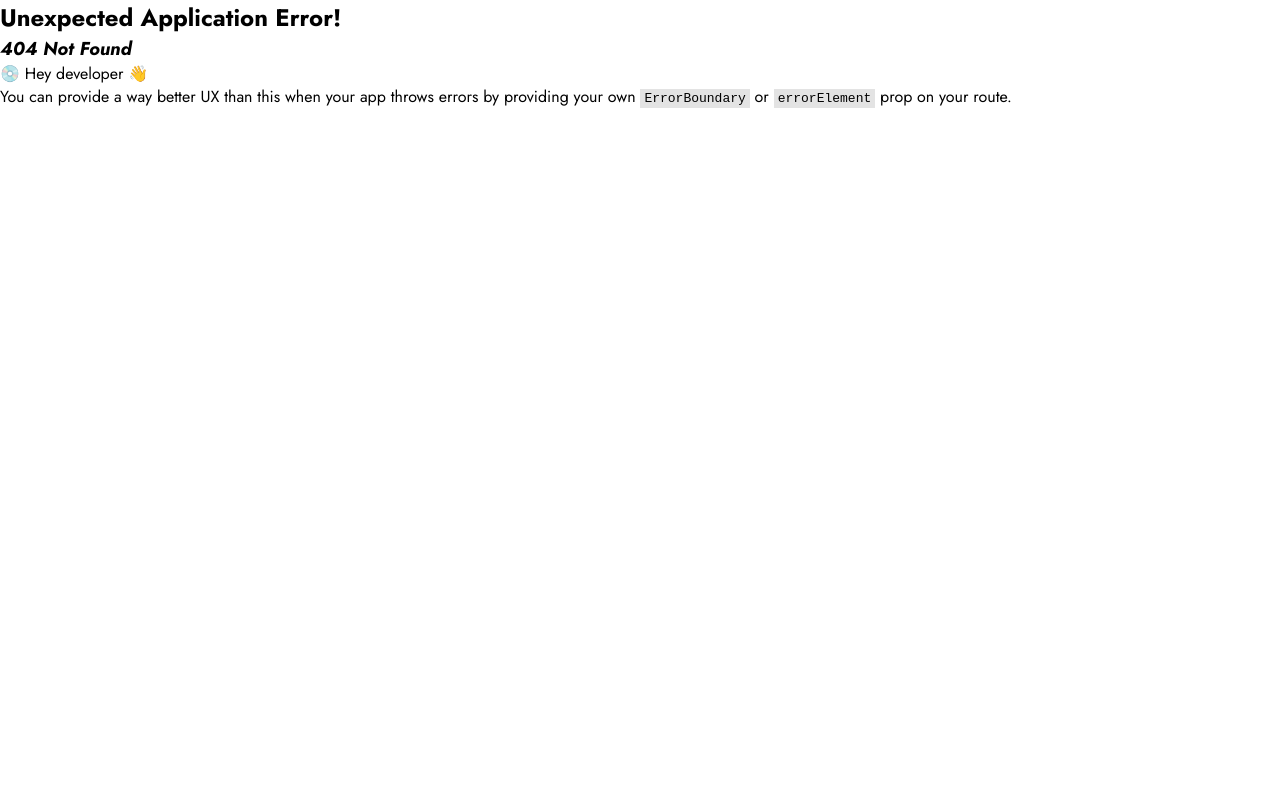
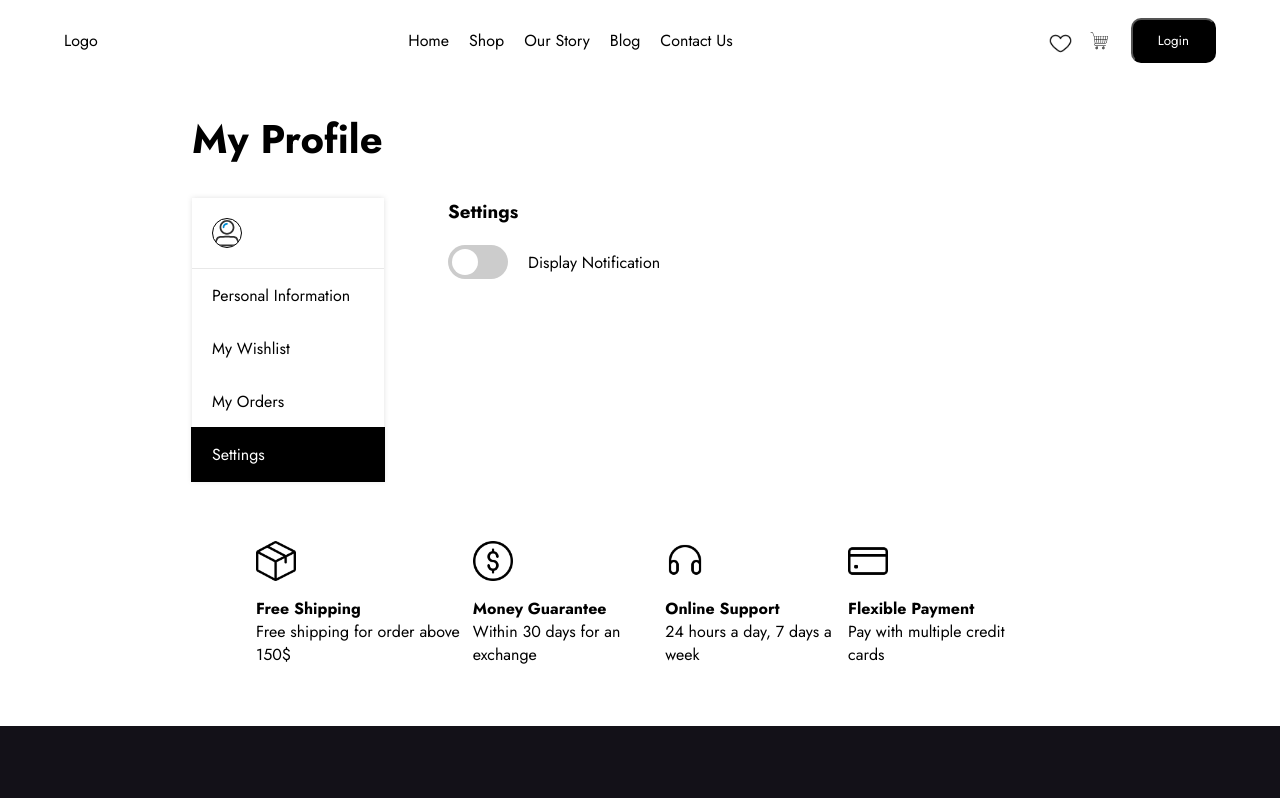
Before and after one commit to frantic-dev/clothing-store, a React (Vite) app in the folder client/: page /profile/settings in a window 1280 px wide. Before the commit this address had no page. Shown: the top 798 px of the page. Built offline with nearby package versions, Linux system fonts and the light colour scheme; no server answers.

Commit message:
toggle displaying notification in settings

```diff
--- a/client/src/components/ProfileNav.jsx
+++ b/client/src/components/ProfileNav.jsx
@@ -24,9 +24,6 @@ function ProfileNav() {
         <Link to='/profile/orders'>
           <div>my orders</div>
         </Link>
-        <Link to='/profile/addresses'>
-          <div>my addresses</div>
-        </Link>
         <Link to='/profile/settings'>
           <div>settings</div>
         </Link>
--- /dev/null
+++ b/client/src/pages/SettingsPage.jsx
@@ -0,0 +1,32 @@
+import { useState } from 'react'
+import '../styles/pages/settings-page.scss'
+function SettingsPage() {
+  const displayNotification = localStorage.getItem('showNotification')
+    ? JSON.parse(localStorage.getItem('showNotification'))
+    : localStorage.setItem('showNotification', true)
+  console.log(JSON.parse(localStorage.getItem('showNotification')))
+  const [notify, setNotify] = useState(displayNotification)
+
+  function handleChange(){
+    setNotify(!notify)
+    localStorage.setItem('showNotification', !notify)
+  }
+
+  return (
+    <div id='settings'>
+      <h3>Settings</h3>
+      <div>
+        <label className='switch'>
+          <input
+            type='checkbox'
+            defaultChecked={notify}
+            onChange={handleChange}
+          />
+          <span className='slider round'></span>
+        </label>
+        <div>Display Notification</div>
+      </div>
+    </div>
+  )
+}
+export default SettingsPage
--- a/client/src/reducers/notificationReducer.js
+++ b/client/src/reducers/notificationReducer.js
@@ -1,6 +1,6 @@
 import { createSlice } from '@reduxjs/toolkit'
 
-const initialState = false
+const initialState = null
 
 export const notificationSlice = createSlice({
   name: 'notification',
@@ -14,11 +14,14 @@ export const notificationSlice = createSlice({
 
 export const { showNotification } = notificationSlice.actions
 
-export const displayNotification = (notificationData) => {
+export const displayNotification = notificationData => {
   return async dispatch => {
-    dispatch(showNotification({...notificationData}))
-    await new Promise(resolve => setTimeout(resolve, 4000))
-    dispatch(showNotification(false))
+    const notify = JSON.parse(localStorage.getItem('showNotification'))
+    if (notify) {
+      dispatch(showNotification({ ...notificationData }))
+      await new Promise(resolve => setTimeout(resolve, 4000))
+      dispatch(showNotification(false))
+    }
   }
 }
 
--- /dev/null
+++ b/client/src/styles/pages/settings-page.scss
@@ -0,0 +1,73 @@
+#settings {
+  h3 {
+    margin-bottom: 20px;
+  }
+  & > div {
+    display: flex;
+    align-items: center;
+
+    label {
+      margin-right: 20px;
+    }
+  }
+
+}
+.switch {
+  position: relative;
+  display: inline-block;
+  width: 60px;
+  height: 34px;
+}
+
+.switch input {
+  opacity: 0;
+  width: 0;
+  height: 0;
+}
+
+.slider {
+  position: absolute;
+  cursor: pointer;
+  top: 0;
+  left: 0;
+  right: 0;
+  bottom: 0;
+  background-color: #ccc;
+  -webkit-transition: .4s;
+  transition: .4s;
+}
+
+.slider:before {
+  position: absolute;
+  content: "";
+  height: 26px;
+  width: 26px;
+  left: 4px;
+  bottom: 4px;
+  background-color: white;
+  -webkit-transition: .4s;
+  transition: .4s;
+}
+
+input:checked + .slider {
+  background-color: #46c04c;
+}
+
+input:focus + .slider {
+  box-shadow: 0 0 1px #25f321;
+}
+
+input:checked + .slider:before {
+  -webkit-transform: translateX(26px);
+  -ms-transform: translateX(26px);
+  transform: translateX(26px);
+}
+
+/* Rounded sliders */
+.slider.round {
+  border-radius: 34px;
+}
+
+.slider.round:before {
+  border-radius: 50%;
+}
```
Also changed, not shown: client/src/router.jsx (+6 -1 lines).
